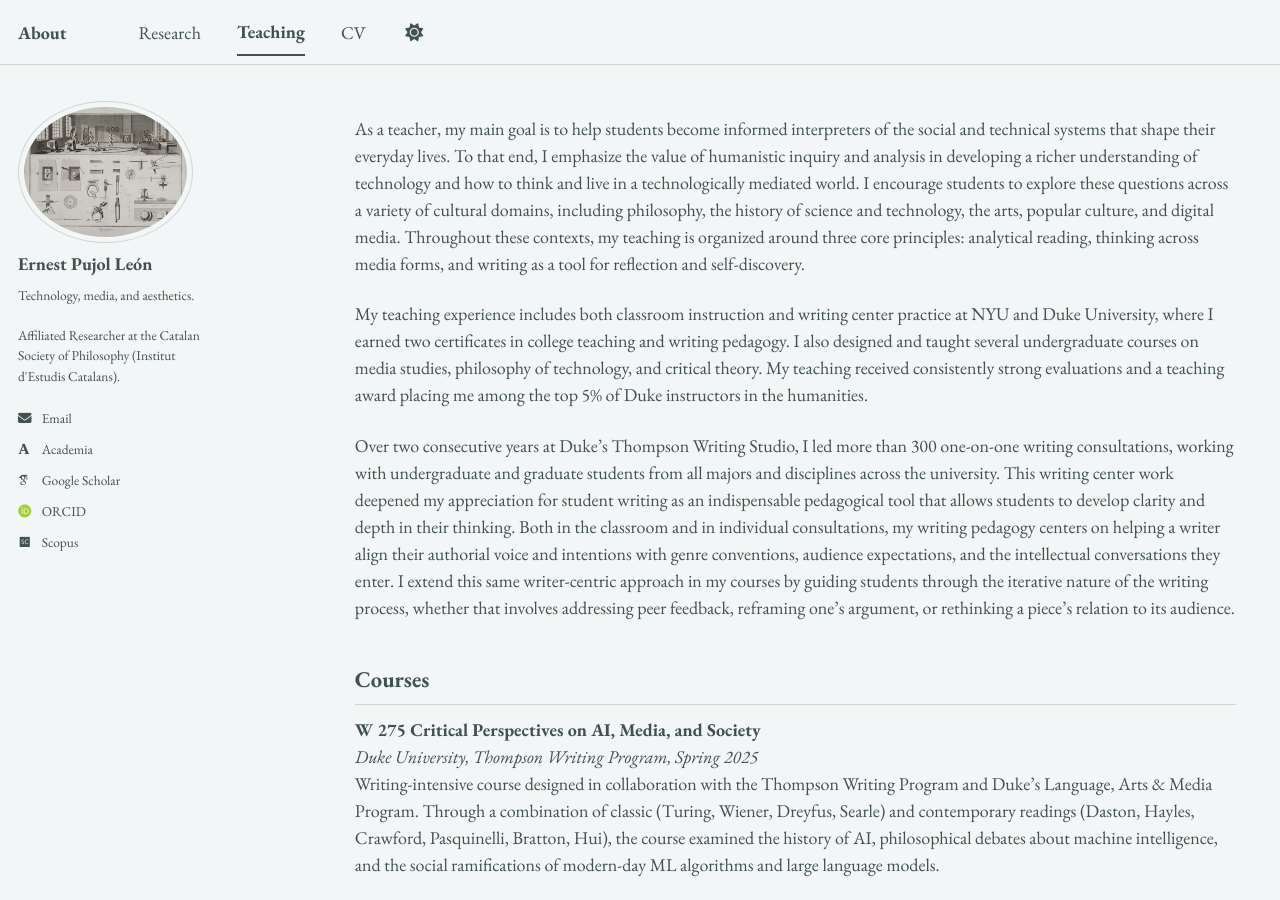
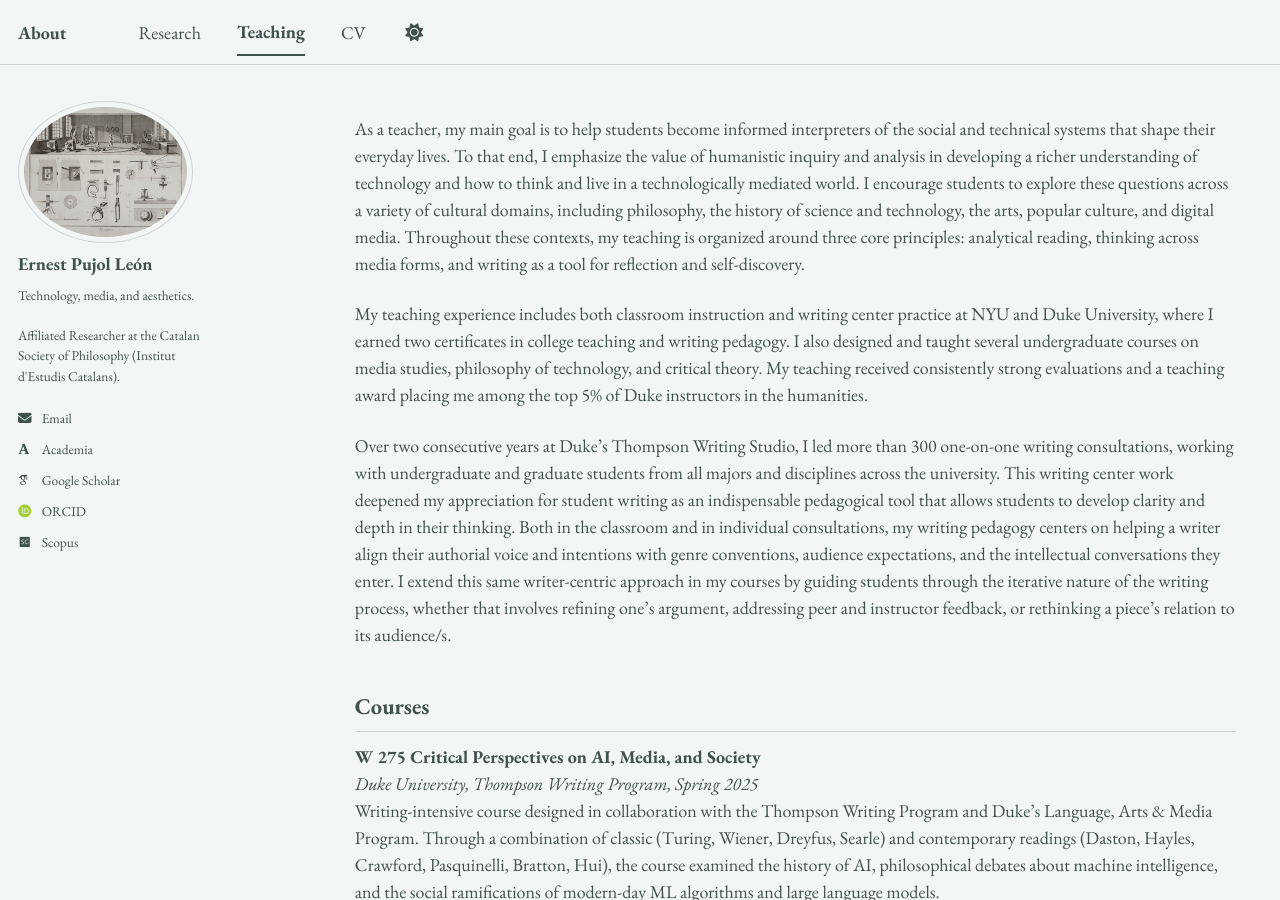
Before and after one commit to epujol90/epujol90.github.io, a Jekyll site: the page built from _pages/teaching.md, in a window 1280 px wide and 900 px high. Built offline with Jekyll 4.4.1, drawn with Linux system fonts in a browser that asks for light colours; some web fonts are replaced; a script bundle is joined from its source files by our own code; library files that are not in the unit come from our copies.

Commit message:
Update teaching.md

```diff
--- a/_pages/teaching.md
+++ b/_pages/teaching.md
@@ -9,7 +9,7 @@ As a teacher, my main goal is to help students become informed interpreters of t
 
 My teaching experience includes both classroom instruction and writing center practice at NYU and Duke University, where I earned two certificates in college teaching and writing pedagogy. I also designed and taught several undergraduate courses on media studies, philosophy of technology, and critical theory. My teaching received consistently strong evaluations and a teaching award placing me among the top 5% of Duke instructors in the humanities.
 
-Over two consecutive years at Duke’s Thompson Writing Studio, I led more than 300 one-on-one writing consultations, working with undergraduate and graduate students from all majors and disciplines across the university. This writing center work deepened my appreciation for student writing as an indispensable pedagogical tool that allows students to develop clarity and depth in their thinking. Both in the classroom and in individual consultations, my writing pedagogy centers on helping a writer align their authorial voice and intentions with genre conventions, audience expectations, and the intellectual conversations they enter. I extend this same writer-centric approach in my courses by guiding students through the iterative nature of the writing process, whether that involves addressing peer feedback, reframing one’s argument, or rethinking a piece’s relation to its audience.
+Over two consecutive years at Duke’s Thompson Writing Studio, I led more than 300 one-on-one writing consultations, working with undergraduate and graduate students from all majors and disciplines across the university. This writing center work deepened my appreciation for student writing as an indispensable pedagogical tool that allows students to develop clarity and depth in their thinking. Both in the classroom and in individual consultations, my writing pedagogy centers on helping a writer align their authorial voice and intentions with genre conventions, audience expectations, and the intellectual conversations they enter. I extend this same writer-centric approach in my courses by guiding students through the iterative nature of the writing process, whether that involves refining one's argument, addressing peer and instructor feedback, or rethinking a piece’s relation to its audience/s.
 
 
 ## Courses
```
